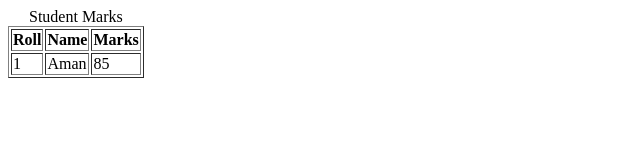
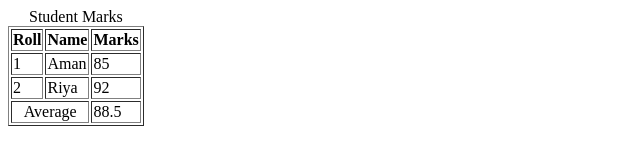
Before and after one commit to shakshampachauri-svg/WDW-0901, a plain HTML site: page WEB D - Assignment Files/Assignment 12.html in a window 1280 px wide. Shown: the whole page, without its empty margins (0-640 px from the left). Drawn offline with Linux system fonts and the light colour scheme.

Commit message:
Table with use of Headers,Caption and Footer Created

```diff
--- a/WEB D - Assignment Files/Assignment 12.html
+++ b/WEB D - Assignment Files/Assignment 12.html
@@ -16,6 +16,15 @@
     <td>Aman</td>
     <td>85</td>
 </tr>
+<tr>
+    <td>2</td>
+    <td>Riya</td>
+    <td>92</td>
+</tr>
+<tr>
+    <td colspan="2" style="text-align: center;">Average</td>
+    <td>88.5</td>
+</tr>
 </table>
 </body>
 </html>
```
